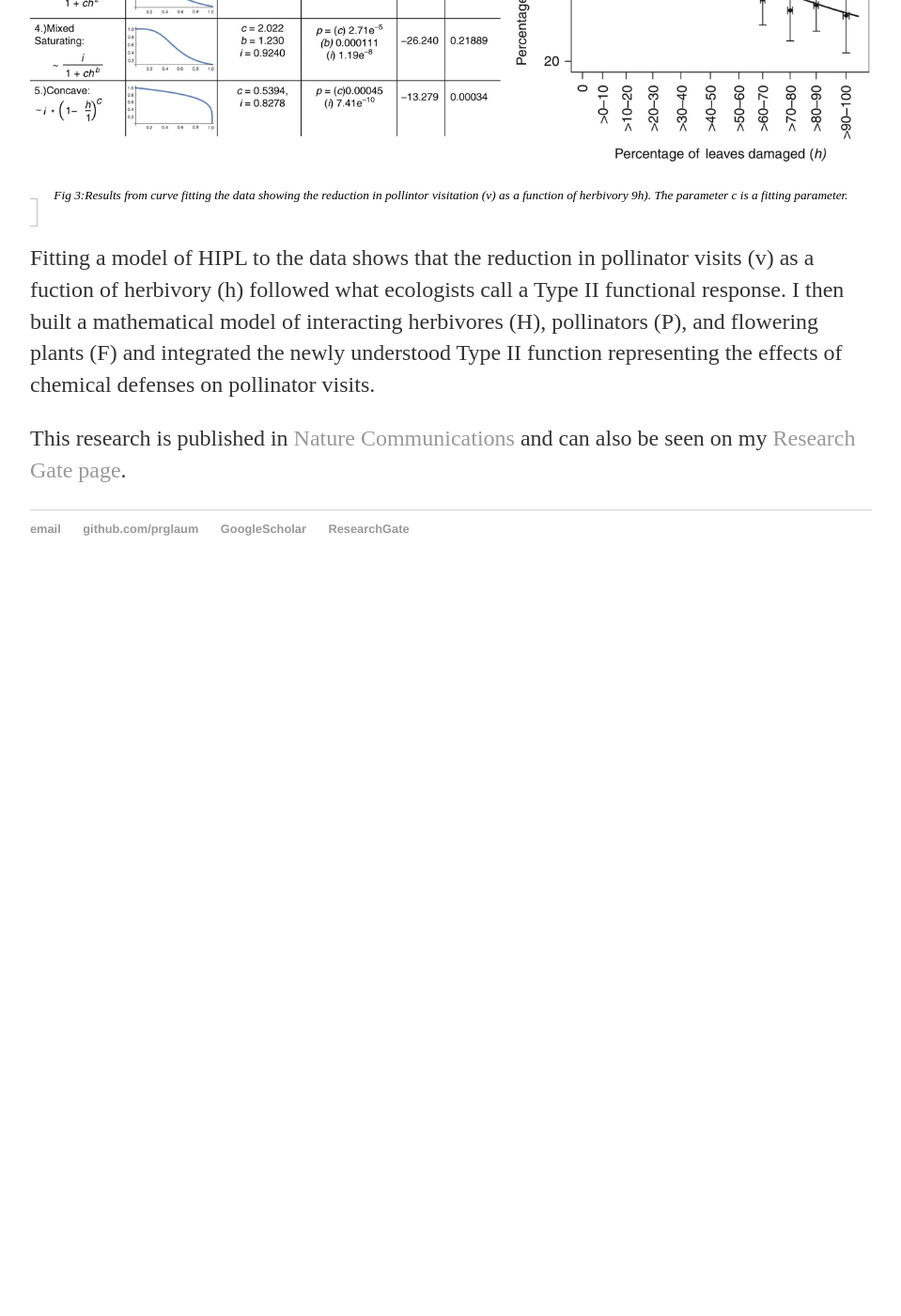
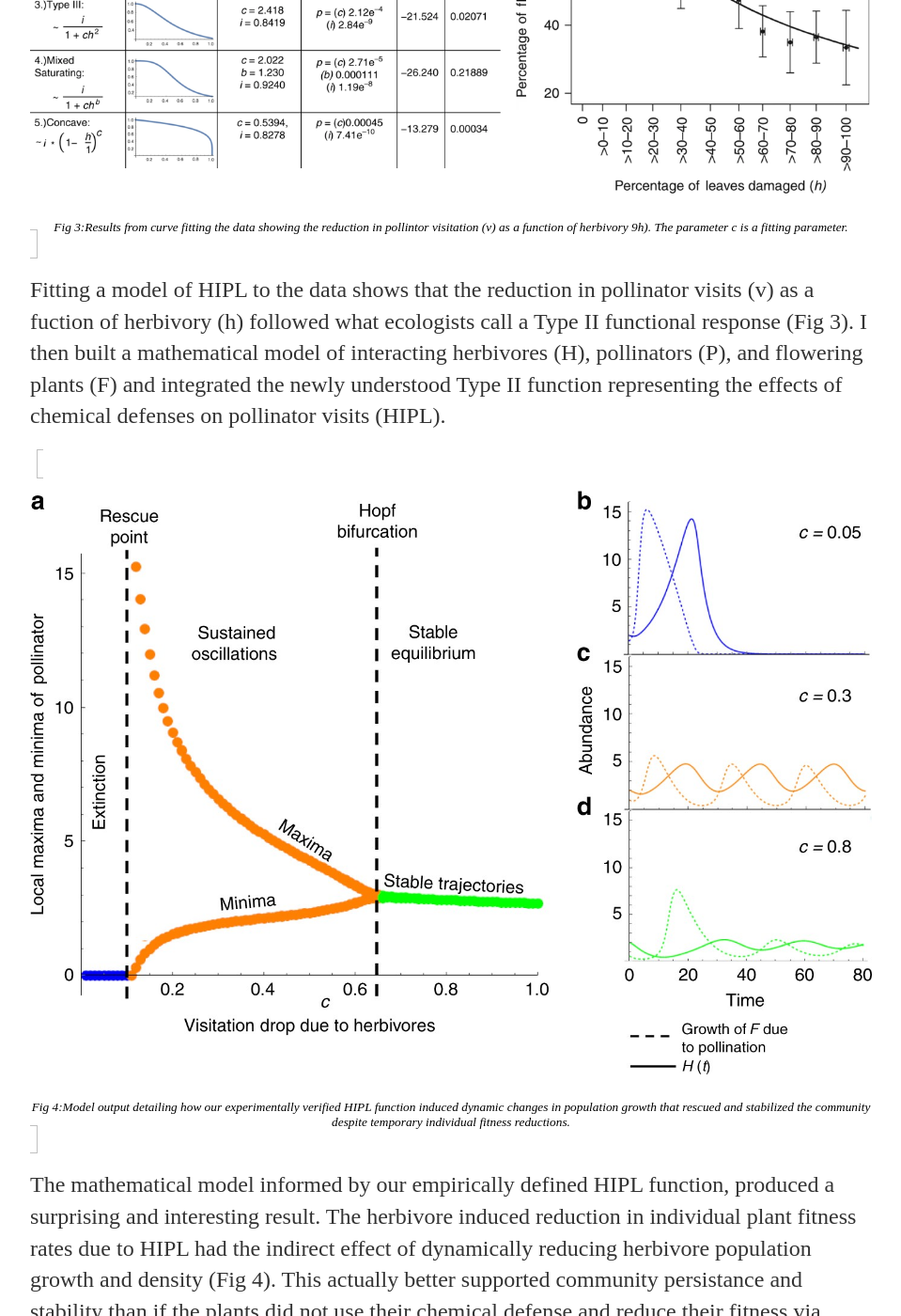
Before and after one commit to prglaum/prglaum.github.io, a Jekyll site: the page built from research/chemoeco/index.html, in a window 1280 px wide and 1400 px high, scrolled down 1824 px. Shown: the whole window at 94% size, without its empty margins (160-1119 px from the left). Built offline with Jekyll 4.4.1, drawn with Linux system fonts in a browser that asks for light colours; before the commit the page ends 2454 px from its top, so only the background shows below that; some of the changed text lies outside the part shown.

Commit message:
Update index.html

```diff
--- a/research/chemoeco/index.html
+++ b/research/chemoeco/index.html
@@ -61,8 +61,10 @@ title: Chemical Ecology
 	Plant-insect herbivore interactions are mediated by various plant defense systems. Plant <b>chemical defenses</b> are induced as secondary metabolites
 	in response herbivore damage. These chemicals can repel insects by reducing palatability or functioning as a toxin/poison. <b>Jasmonates</b> are a common
 	chemical defense in many species of plants.
+	<br>
 	<br>Interestingly, these chemicals defenses (including jasmonates) are volatile and can also repel pollinating insects. This <i>herbivore-induced pollinator limitation</i>
 	(HIPL) means that plant defenses can actually limit plant reproduction. So this can produce a tradeoff between not getting eaten and reproduction!
+	<br>
 	<br> This leaves biologists with the following long lingering questions:
 	<br> 1) How does this reduction in pollination scale with herbivore damage?
 	<br> 2) How does a defense trait which lowers individual fitness sustain persist?
@@ -73,20 +75,30 @@ title: Chemical Ecology
 	<p><img class=scaled src="{{site.url}}/docs/assets/images/peruBees.PNG" alt="peruBees">
 	<figcaption>Fig 2:(a) Colletes sp. (Colletidae) and (b) Corynura sp. (Halictidae) on S. peruvianum</figcaption>
 </figure50>
-<p> In the Peruvian Andres, the wild tomato (Fig 1 <i>Solanum peruvianum</i>), releases Jasmonates as a defense against attacks from herbivorous insects.
-		<br>These volatile defense chemicals repell insect pollinators such as the buzz pollinating bees that these plants rely on (Fig 2).
-		These chemical defenses have been shown to reduce individual seed set in <i>S. peruvianum</i> due to HIPL. Using a unique dataset collected by
-		my collaborators (see paper below), I was able to assertain the functional form of this reduction due to Jasmonate chemical defenses.
+<p>In the Peruvian Andres, the wild tomato (Fig 1 <i>Solanum peruvianum</i>), releases Jasmonates as a defense against attacks from herbivorous insects.
+	<br>
+	<br>These volatile defense chemicals repell insect pollinators such as the buzz pollinating bees that these plants rely on (Fig 2).
+	These chemical defenses have been shown to reduce individual seed set in <i>S. peruvianum</i> due to HIPL. Using a unique dataset collected by
+	my collaborators (see paper below), I was able to assertain the functional form of this reduction due to Jasmonate chemical defenses (Fig 3).
 </p>
 <br style="clear:left" style="clear:right">
 
-<figure50 >
+<figure40 >
 	<p><img class=scaled src="{{site.url}}/docs/assets/images/HIPLstats.PNG" alt="stats">
 	<figcaption>Fig 3:Results from curve fitting the data showing the reduction in pollintor visitation (v) as a function of herbivory 9h). The parameter c is a fitting parameter.</figcaption>
-</figure50>
-<p> Fitting a model of HIPL to the data shows that the reduction in pollinator visits (v) as a fuction of herbivory (h) followed what ecologists call a Type II functional
-	response. I then built a mathematical model of interacting herbivores (H), pollinators (P), and flowering plants (F) and integrated the newly understood
-	Type II function representing the effects of chemical defenses on pollinator visits.
+</figure40>
+<p>Fitting a model of HIPL to the data shows that the reduction in pollinator visits (v) as a fuction of herbivory (h) followed what ecologists call a Type II functional
+	response (Fig 3). I then built a mathematical model of interacting herbivores (H), pollinators (P), and flowering plants (F) and integrated the newly understood
+	Type II function representing the effects of chemical defenses on pollinator visits (HIPL).
 </p>
 
+<figure50 >
+	<p><img class=scaled src="{{site.url}}/docs/assets/images/HIPLresult.jpg" alt="modelResults">
+	<figcaption>Fig 4:Model output detailing how our experimentally verified HIPL function induced dynamic changes in population growth that rescued and stabilized the community despite temporary individual fitness reductions.</figcaption>
+</figure50>
+<p>The mathematical model informed by our empirically defined HIPL function, produced a surprising and interesting result. The herbivore induced reduction in individual plant fitness rates
+	due to HIPL had the indirect effect of dynamically reducing herbivore population growth and density (Fig 4). This actually better supported community persistance and stability than if
+	the plants did not use their chemical defense and reduce their fitness via HIPL (Fig 4). Our results also imply that emergent ecological dynamics of individual fitness
+	reductions may be more complex than previously thought.
+</p>
 <p display="block" style="clear:right" style="clear:left"> This research is published in <a href="https://www.nature.com/articles/s41467-017-02072-4">Nature Communications</a> and can also be seen on my <a href="https://www.researchgate.net/profile/Paul-Glaum">Research Gate page</a>.
```
